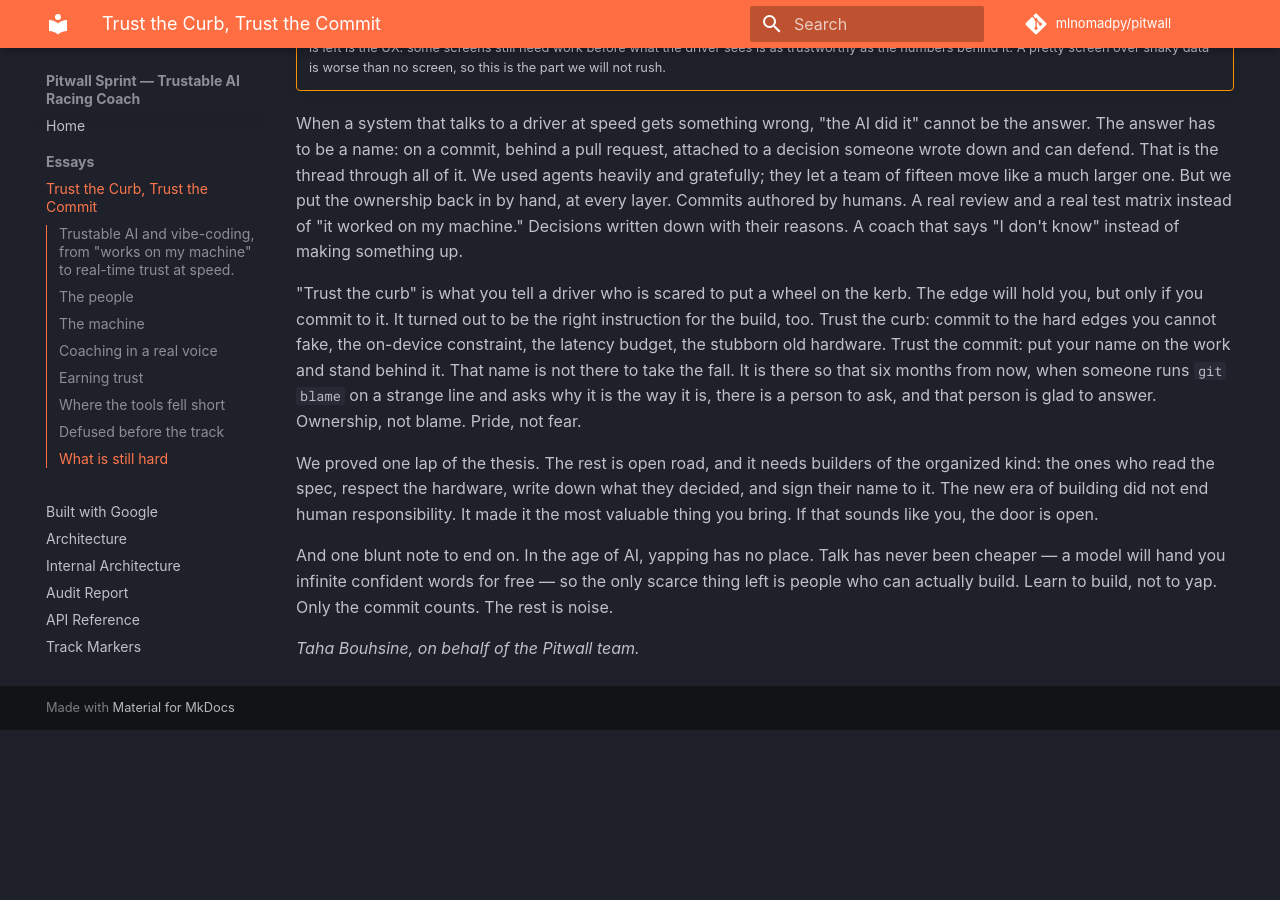
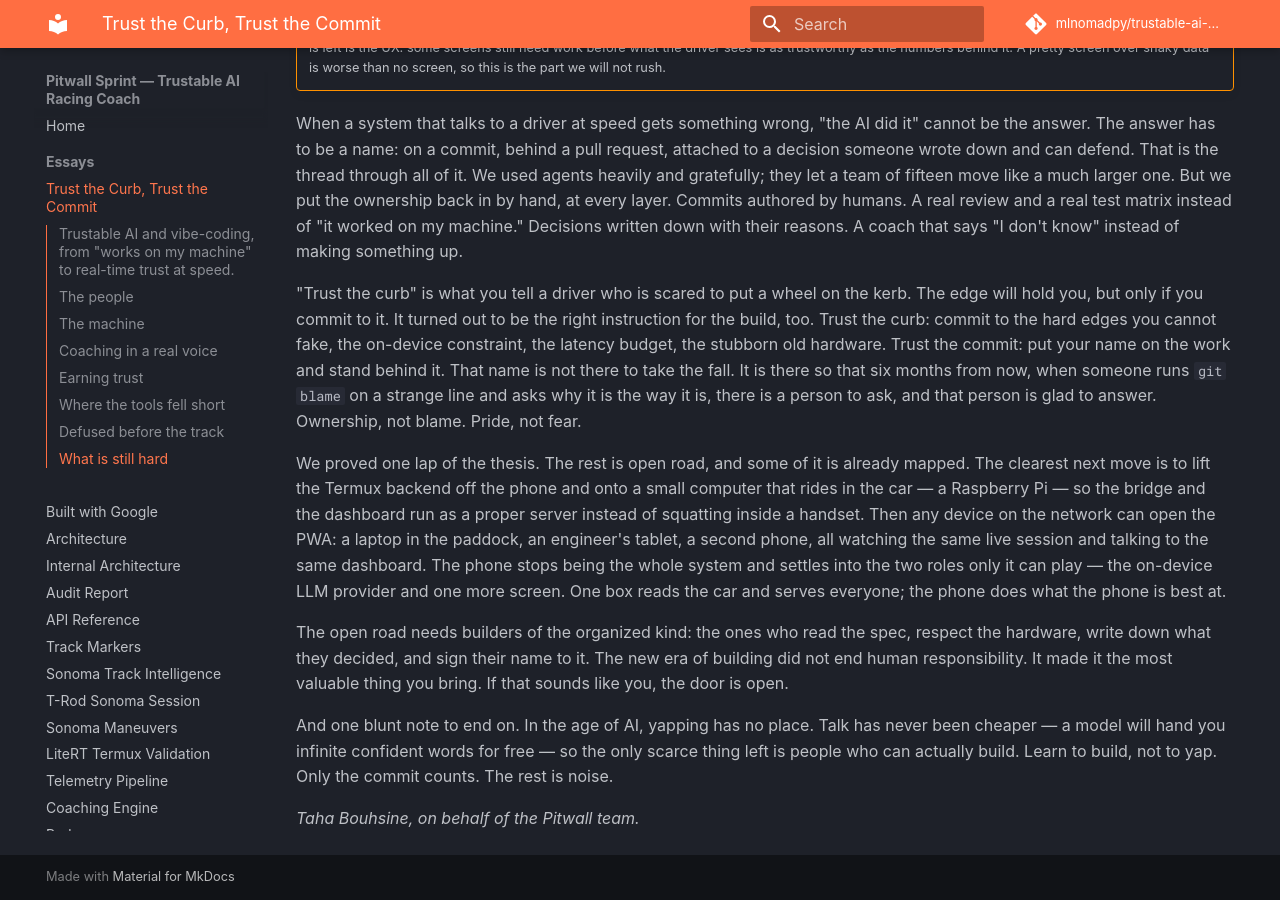
Before and after one commit to mlnomadpy/trustable-ai-superapp, an MkDocs documentation site: the page built from docs/essays/trusted-at-130mph.md, in a window 1280 px wide and 900 px high, scrolled down 12030 px. Built offline with MkDocs 1.6.1 and Material for MkDocs 9.7.7, drawn with Linux system fonts in a browser that asks for light colours; some web fonts are replaced; comment, search, counter and statistics services are not loaded; before the commit the page ends 12760 px from its top, so only the background shows below that.

Commit message:
docs: Raspberry Pi roadmap note + fix repo refs to trustable-ai-superapp
- Essay conclusion: add the next-step architecture (move the Termux bridge
  to a Raspberry Pi in the car so laptops/tablets can hit the PWA + dashboard;
  phone becomes the on-device LLM provider and one more screen).
- mkdocs.yml: site_url, repo_url, repo_name now point at trustable-ai-superapp;
  edit_uri uses the main branch. Fixes canonical tags, sitemap, and edit links
  (Pages serves under /trustable-ai-superapp/, not /pitwall/).

Co-Authored-By: Claude Opus 4.8 <noreply@anthropic.com>

```diff
--- a/docs/essays/trusted-at-130mph.md
+++ b/docs/essays/trusted-at-130mph.md
@@ -280,7 +280,9 @@ When a system that talks to a driver at speed gets something wrong, "the AI did
 
 "Trust the curb" is what you tell a driver who is scared to put a wheel on the kerb. The edge will hold you, but only if you commit to it. It turned out to be the right instruction for the build, too. Trust the curb: commit to the hard edges you cannot fake, the on-device constraint, the latency budget, the stubborn old hardware. Trust the commit: put your name on the work and stand behind it. That name is not there to take the fall. It is there so that six months from now, when someone runs `git blame` on a strange line and asks why it is the way it is, there is a person to ask, and that person is glad to answer. Ownership, not blame. Pride, not fear.
 
-We proved one lap of the thesis. The rest is open road, and it needs builders of the organized kind: the ones who read the spec, respect the hardware, write down what they decided, and sign their name to it. The new era of building did not end human responsibility. It made it the most valuable thing you bring. If that sounds like you, the door is open.
+We proved one lap of the thesis. The rest is open road, and some of it is already mapped. The clearest next move is to lift the Termux backend off the phone and onto a small computer that rides in the car — a Raspberry Pi — so the bridge and the dashboard run as a proper server instead of squatting inside a handset. Then any device on the network can open the PWA: a laptop in the paddock, an engineer's tablet, a second phone, all watching the same live session and talking to the same dashboard. The phone stops being the whole system and settles into the two roles only it can play — the on-device LLM provider and one more screen. One box reads the car and serves everyone; the phone does what the phone is best at.
+
+The open road needs builders of the organized kind: the ones who read the spec, respect the hardware, write down what they decided, and sign their name to it. The new era of building did not end human responsibility. It made it the most valuable thing you bring. If that sounds like you, the door is open.
 
 And one blunt note to end on. In the age of AI, yapping has no place. Talk has never been cheaper — a model will hand you infinite confident words for free — so the only scarce thing left is people who can actually build. Learn to build, not to yap. Only the commit counts. The rest is noise.
 
--- a/mkdocs.yml
+++ b/mkdocs.yml
@@ -1,9 +1,9 @@
 site_name: Pitwall Sprint — Trustable AI Racing Coach
-site_url: https://www.tahabouhsine.com/pitwall/
+site_url: https://www.tahabouhsine.com/trustable-ai-superapp/
 site_description: Real-time on-device AI coaching for Sonoma Raceway — built with Antigravity, Gemini CLI, Android Studio, Jetpack Compose, Google ADK, and Gemma 4 via LiteRT-LM.
-repo_url: https://github.com/mlnomadpy/pitwall
-repo_name: mlnomadpy/pitwall
-edit_uri: edit/master/docs/
+repo_url: https://github.com/mlnomadpy/trustable-ai-superapp
+repo_name: mlnomadpy/trustable-ai-superapp
+edit_uri: edit/main/docs/
 
 theme:
   name: material
```
